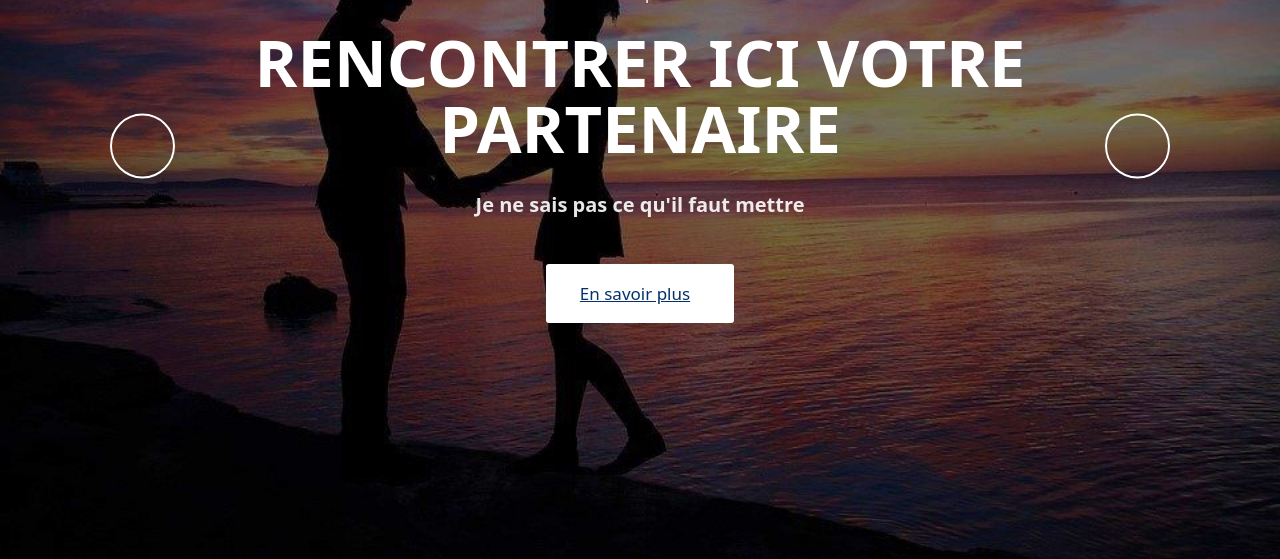
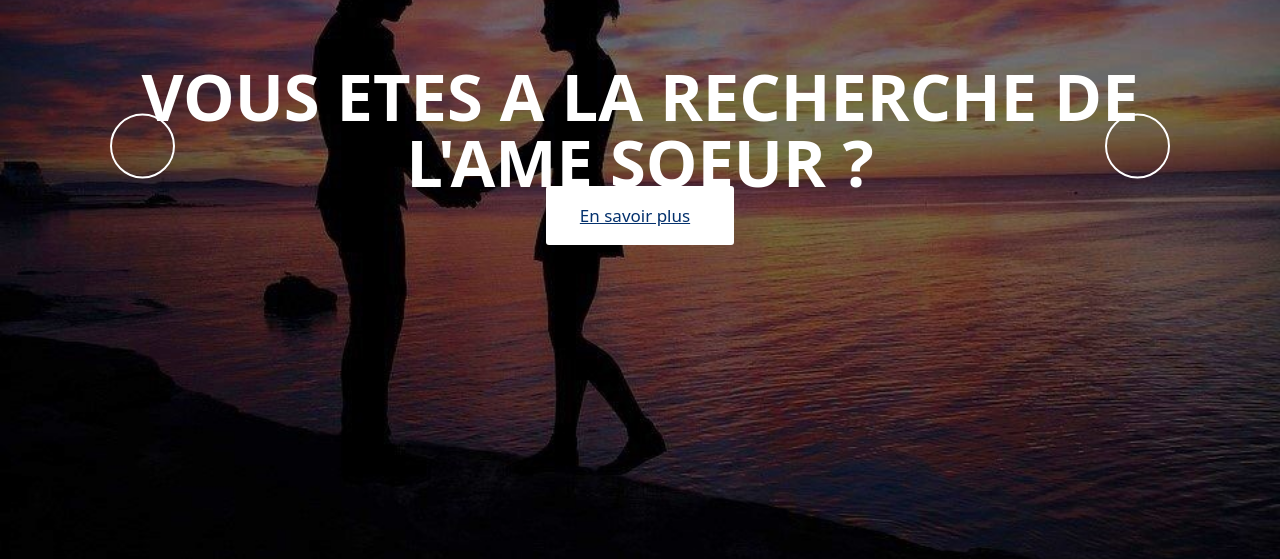
Before and after one commit to OlympBlack/Projet-integrateur, a Django app: page / in a window 1280 px wide. Shown: the part 322-881 px from the top of the page. Run offline with Django 5.2, Linux system fonts and the light colour scheme; some libraries are stand-ins or nearby versions.

Commit message:
Ajout de quelques images

```diff
--- a/templates/Utilisateurs/index.html
+++ b/templates/Utilisateurs/index.html
@@ -125,10 +125,8 @@
 						<div class="row">
 							<div class="col-lg-12">
 								<div class="hero-content text-center">
-									<h6>Vraiment pas idée</h6>
-									<h1 class="hero-heading-one">RENCONTRER ICI VOTRE PARTENAIRE</h1>
+									<h1 class="hero-heading-one" >VOUS ETES A LA RECHERCHE DE L'AME SOEUR ?</h1>
 									<!--<h1 class="hero-heading-two">Your <span>Business.</span></h1>-->
-									<p>Je ne sais pas ce qu'il faut mettre</p>
 									<div class="hero-btn">
 										<a href="about.html">En savoir plus<span><i class="flaticon flaticon-right-arrow"></i></span></a>
 									</div>
@@ -142,15 +140,13 @@
 
 			<!-- hero-item 2 -->
 			<div class="item">
-				<div class="hero-active" data-background="{% static 'image/couple2.jpg' %}">
+				<div class="hero-active" data-background="{% static 'image/amis_1.jpeg' %}">
 					<div class="container">
 						<div class="row">
 							<div class="col-lg-12">
 								<div class="hero-content text-center">
-									<h6>Vraiment pas idée</h6>
-									<h1 class="hero-heading-one">RENCONTRER ICI VOTRE PARTENAIRE</h1>
+									<h1 class="hero-heading-one">OU DE NOUVELLE CONNAISSANCE ?</h1>
 									<!--<h1 class="hero-heading-two">Your <span>Business.</span></h1>-->
-									<p>Je ne sais pas ce qu'il faut mettre</p>
 									<div class="hero-btn">
 										<a href="about.html">En savoir plus<span><i class="flaticon flaticon-right-arrow"></i></span></a>
 									</div>
@@ -163,15 +159,13 @@
 
 <!-- hero-item 1 -->
 <div class="item">
-	<div class="hero-active" data-background="{% static 'image/couple1.jpg' %}">
+	<div class="hero-active" data-background="{% static 'image/couple_pd.jpg' %}">
 		<div class="container">
 			<div class="row">
 				<div class="col-lg-12">
 					<div class="hero-content text-center">
-						<h6>Vraiment pas idée</h6>
-						<h1 class="hero-heading-one">RENCONTRER ICI VOTRE PARTENAIRE</h1>
+						<h1 class="hero-heading-one">NE VOUS INQUIETEZ PAS SOULQUEST SAURA REPONDRE A VOS ATENTES</h1>
 						<!--<h1 class="hero-heading-two">Your <span>Business.</span></h1>-->
-						<p>Je ne sais pas ce qu'il faut mettre</p>
 						<div class="hero-btn ">
 							<a href="about.html">En savoir plus<span><i class="flaticon flaticon-right-arrow bg-danger text-white"></i></span></a>
 						</div>
```
Also changed, not shown: static/image/amis_1.jpeg (added), static/image/couple_pd.jpg (added), static/image/couple_vieux.jpeg (added).
